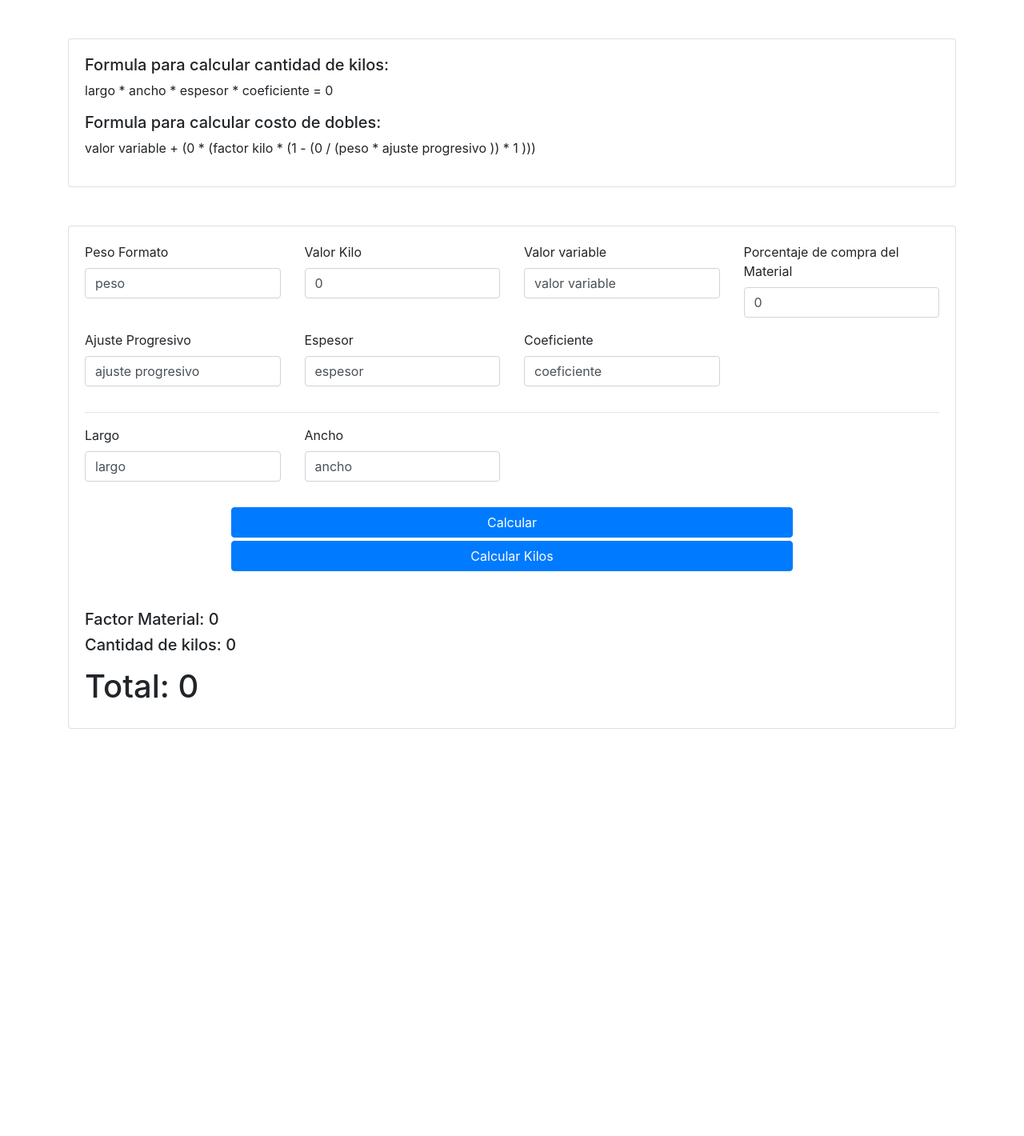
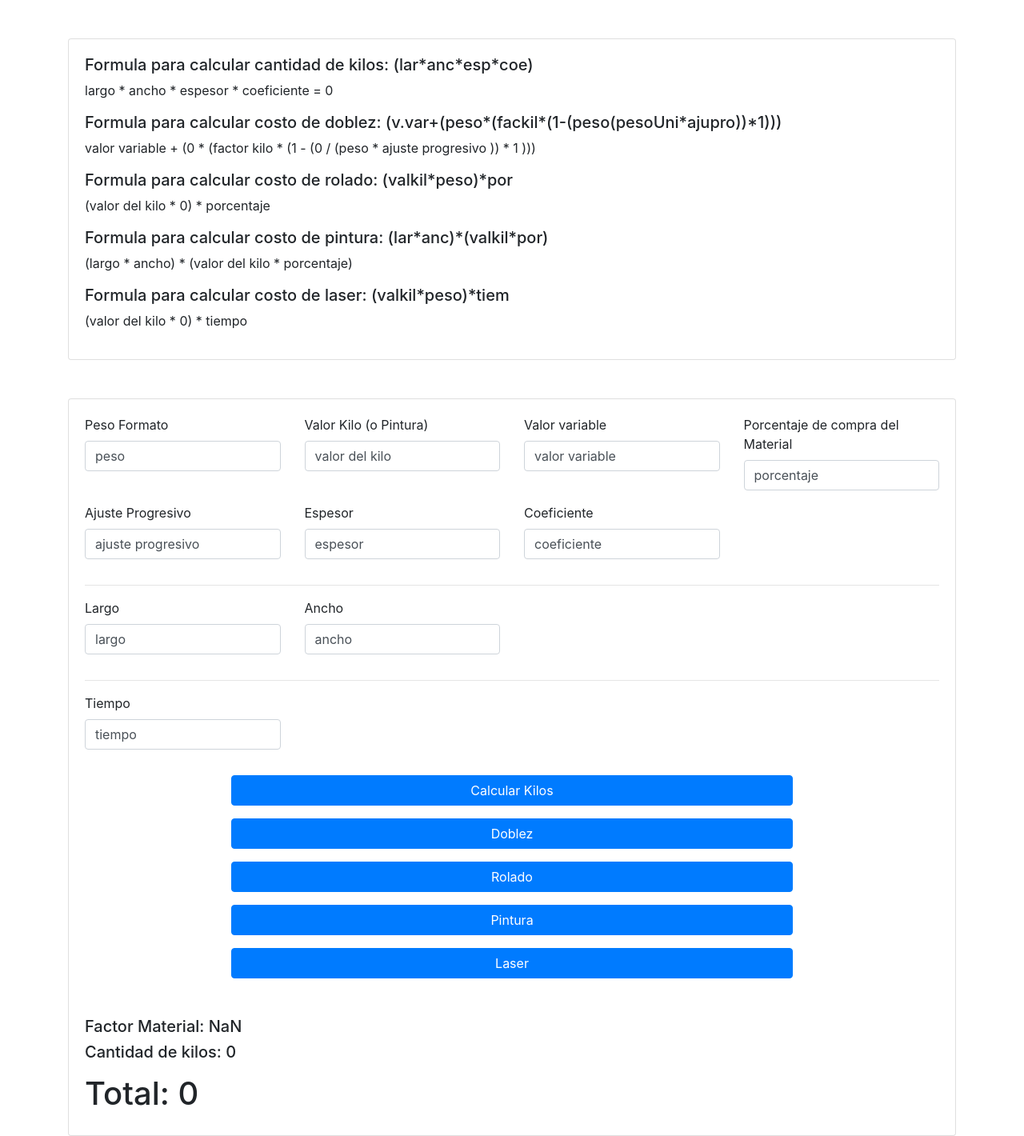
Before and after one commit to deynerware/ensayo-cotizador, a plain HTML site: page index.html in a window 1280 px wide. Shown: the whole page at 80% size. Before the commit the page ends 911 px from the top, so only its background shows below. Drawn offline with nearby package versions, Linux system fonts and the light colour scheme.

Commit message:
se agregan todos los servicios

```diff
--- a/index.html
+++ b/index.html
@@ -16,7 +16,7 @@
         <div x-data="main()">
             <div class="card mt-5">
                 <div class="card-body">
-                    <h5>Formula para calcular cantidad de kilos:</h5>
+                    <h5>Formula para calcular cantidad de kilos: (lar*anc*esp*coe)</h5>
                     <p>
                         <span x-text="quote.large"></span> *
                         <span x-text="quote.width"></span> *
@@ -24,7 +24,7 @@
                         <span x-text="product.coefficient"></span>
                         = <span x-text="weightKilos"></span>
                     </p>
-                    <h5>Formula para calcular costo de dobles:</h5>
+                    <h5>Formula para calcular costo de doblez: (v.var+(peso*(fackil*(1-(peso(pesoUni*ajupro))*1)))</h5>
                     <p>
                         <span x-text="product.valueVar"></span> +
                         (<span x-text="weightKilos"></span> *
@@ -33,6 +33,26 @@
                         (<span x-text="product.weight "></span> *
                         <span x-text="product.progressiveAdjusment"></span> )) * 1 )))
                     </p>
+                    <h5>Formula para calcular costo de rolado: (valkil*peso)*por</h5>
+                    <p>
+                        (<span x-text="product.valueKilo"></span> *
+                        <span x-text="weightKilos"></span>) *
+                        <span x-text="product.percentageMaterial"></span>
+                    </p>
+                    <h5>Formula para calcular costo de pintura: (lar*anc)*(valkil*por)</h5>
+                    <p>
+                        (<span x-text="quote.large"></span> *
+                        <span x-text="quote.width"></span>) *
+                        (<span x-text="product.valueKilo"></span> *
+                        <span x-text="product.percentageMaterial"></span>)
+                    </p>
+                    <h5>Formula para calcular costo de laser: (valkil*peso)*tiem</h5>
+                    <p>
+                        (<span x-text="product.valueKilo"></span> *
+                        <span x-text="weightKilos"></span>) *
+                        <span x-text="time"></span>
+                    </p>
+
                 </div>
             </div>
             <div class="card mt-5">
@@ -46,7 +66,7 @@
                         </div>
                         <div class="col-sm-3">
                             <div class="form-group">
-                                <label for="">Valor Kilo</label>
+                                <label for="">Valor Kilo (o Pintura)</label>
                                 <input type="text" class="form-control" x-model.number="product.valueKilo">
                             </div>
                         </div>
@@ -111,12 +131,32 @@
                         </div>
                     </div>
 
+                    <hr>
+
+                    <div class="row">
+                        <div class="col-sm-3">
+                            <div class="form-group">
+                                <label for="">Tiempo</label>
+                                <input type="text" class="form-control" x-model.number="time">
+                            </div>
+                        </div>
+                    </div>
+
                     <div class="row">
                         <div class="col-sm-8 offset-2 mt-3">
-                            <button class="btn btn-block btn-primary" @click="calc()">Calcular</button>
+                            <button class="btn btn-block btn-primary" @click="quantityKilos()">Calcular Kilos</button>
                         </div>
-                        <div class="col-sm-8 offset-2 mt-1">
-                            <button class="btn btn-block btn-primary" @click="quantityKilos()">Calcular Kilos</button>
+                        <div class="col-sm-8 offset-2 mt-3">
+                            <button class="btn btn-block btn-primary" @click="calc()">Doblez</button>
+                        </div>
+                        <div class="col-sm-8 offset-2 mt-3">
+                            <button class="btn btn-block btn-primary" @click="rolado()">Rolado</button>
+                        </div>
+                        <div class="col-sm-8 offset-2 mt-3">
+                            <button class="btn btn-block btn-primary" @click="paint()">Pintura</button>
+                        </div>
+                        <div class="col-sm-8 offset-2 mt-3">
+                            <button class="btn btn-block btn-primary" @click="laser()">Laser</button>
                         </div>
                     </div>
 
--- a/js/quotation.js
+++ b/js/quotation.js
@@ -2,10 +2,10 @@ function main(){
     return {
         product: {
             weight: 'peso',
-            valueKilo: 0,
+            valueKilo: 'valor del kilo',
             flag: 'banderazo',
             valueVar: 'valor variable',
-            percentageMaterial: 0,
+            percentageMaterial: 'porcentaje',
             factorKilo: 'factor kilo',
             progressiveAdjusment: 'ajuste progresivo',
             thickness: 'espesor',
@@ -17,6 +17,7 @@ function main(){
         },
         total: 0,
         weightKilos: 0,
+        time: 'tiempo',
         calc: function() {
             this.quantityKilos();
             this.product.factorKilo = this.product.valueKilo * this.product.percentageMaterial;
@@ -27,6 +28,15 @@ function main(){
                    * this.quote.width
                    * this.product.thickness
                    * this.product.coefficient
+        },
+        rolado: function(){
+            this.total = (this.product.valueKilo * this.weightKilos) * this.product.percentageMaterial;
+        },
+        laser: function(){
+            this.total = (this.product.valueKilo * this.weightKilos) * this.time;
+        },
+        paint: function(){
+            this.total = (this.quote.large * this.quote.width) * (this.product.valueKilo * this.product.percentageMaterial);
         }
     }
 }
```
